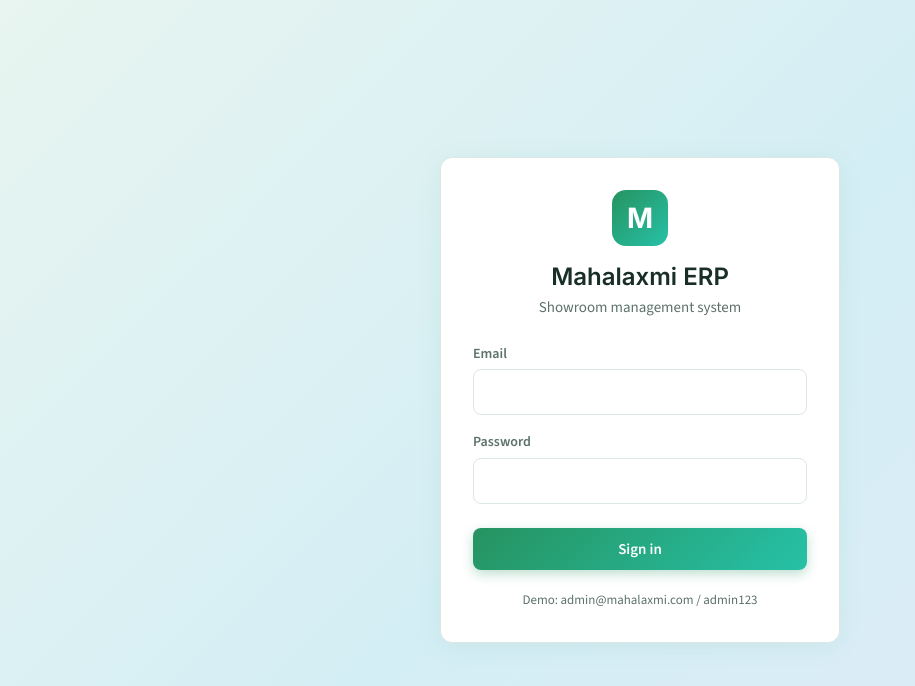
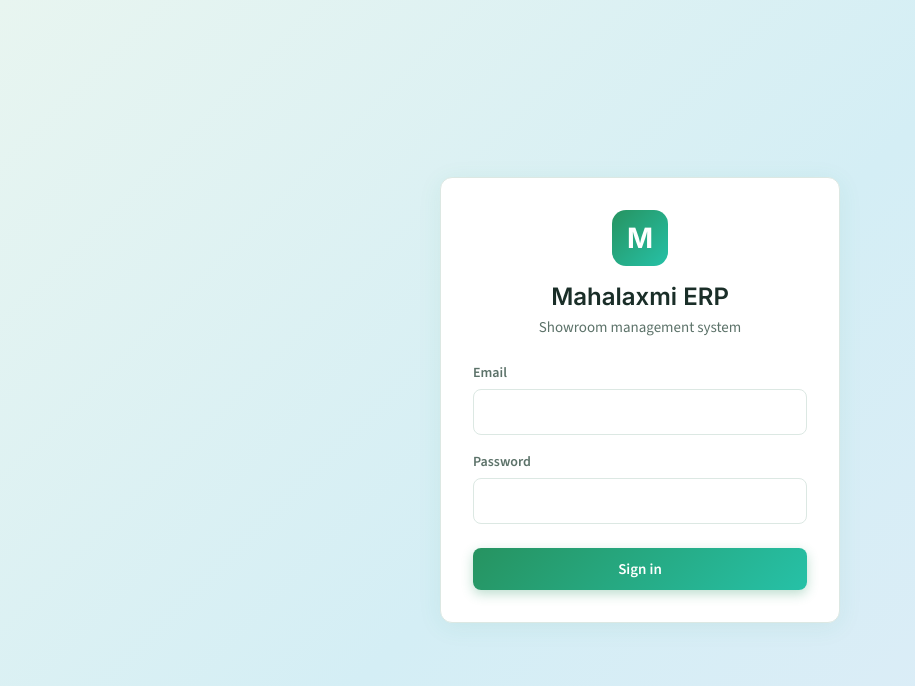
Before and after one commit to chaawlaapooja/mahalaxmi, a React (Vite) app in the folder app/: page /login in a window 1280 px wide. Shown: the top 686 px of the page, without its empty margins (0-915 px from the left). Built offline with nearby package versions, Linux system fonts and the light colour scheme; no server answers.

Commit message:
removed hint

```diff
--- a/app/src/pages/auth/LoginPage.tsx
+++ b/app/src/pages/auth/LoginPage.tsx
@@ -62,10 +62,6 @@ export const LoginPage = () => {
             Sign in
           </Button>
         </form>
-
-        <p className="login-hint">
-          Demo: admin@mahalaxmi.com / admin123
-        </p>
       </div>
     </div>
   );
```
